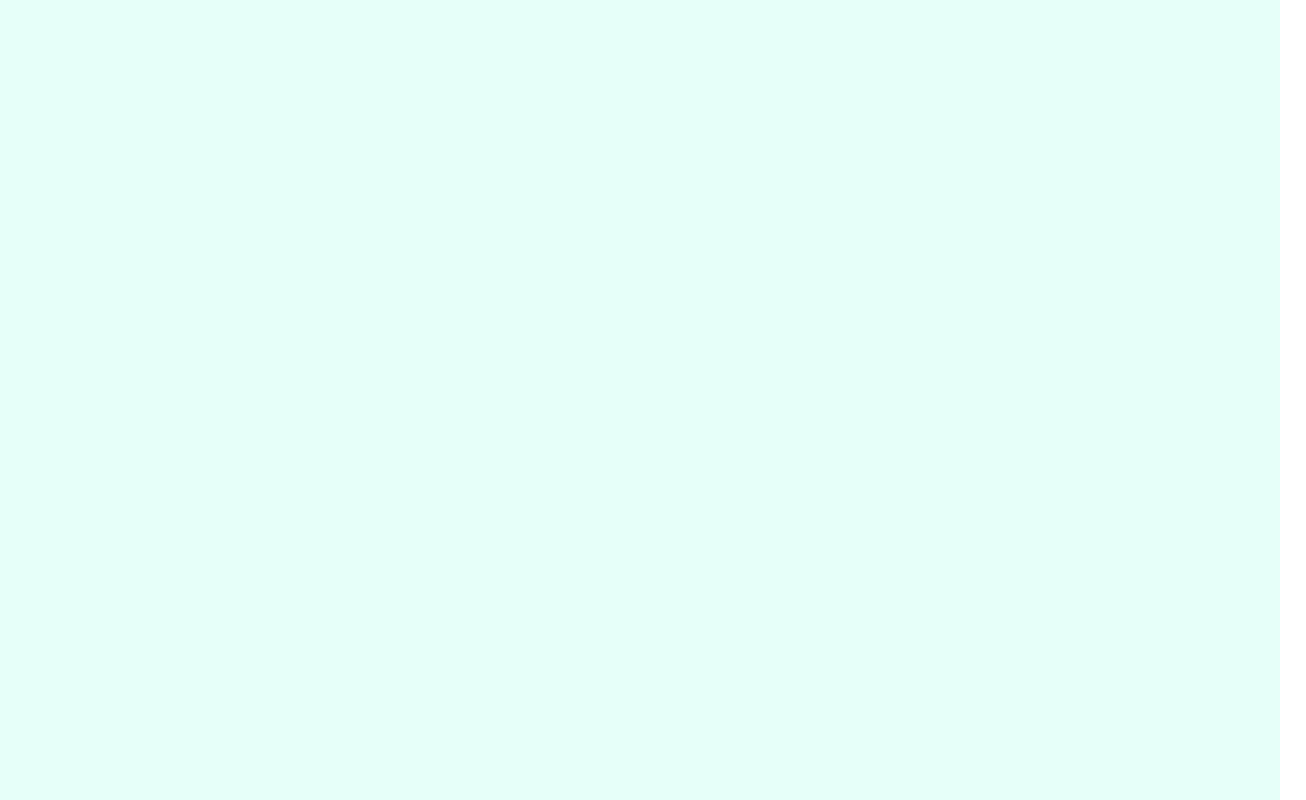
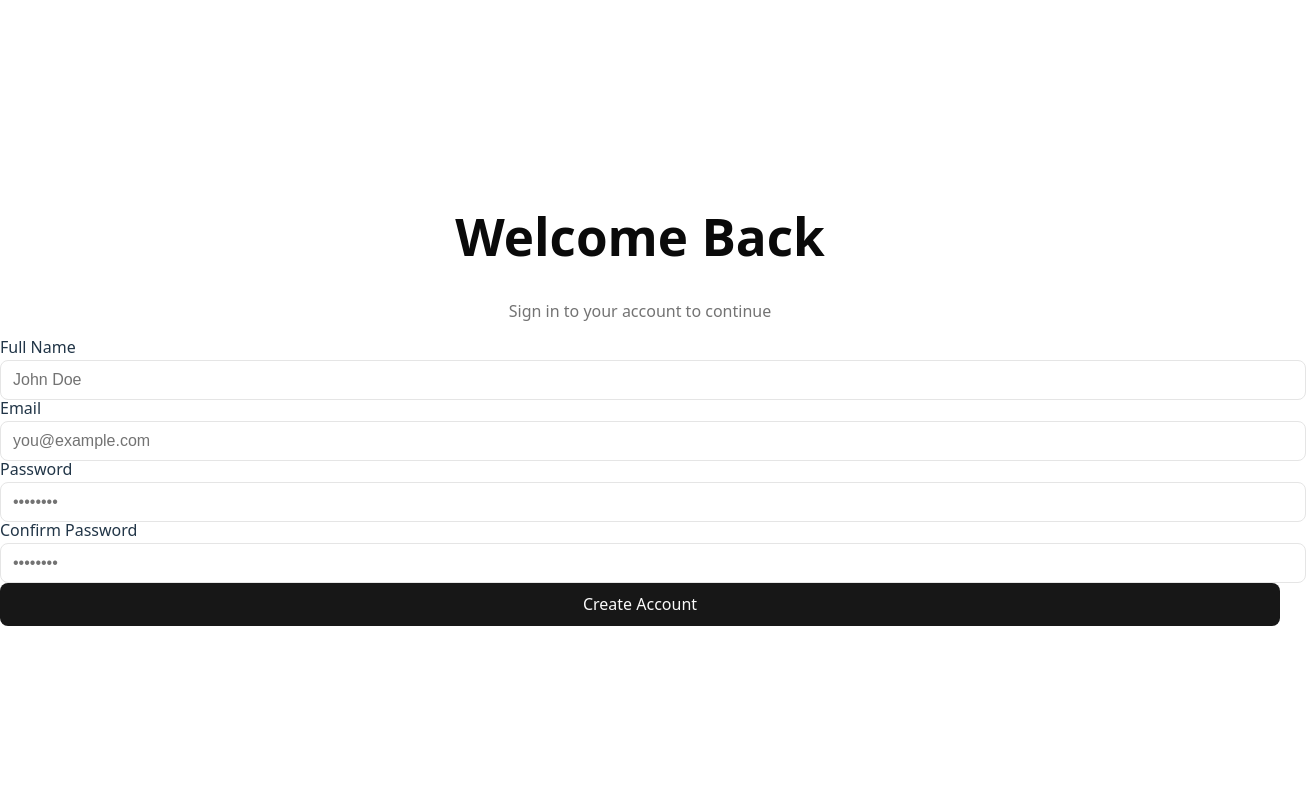
Before and after one commit to solixman/careFlow-front, a React (Vite) app: page /register in a window 1280 px wide. Before the commit this address had no page. Shown: the whole page, 1306 px wide, since content can reach past the window. Built offline with nearby package versions, Linux system fonts and the light colour scheme.

Commit message:
register fully functioning

```diff
--- a/src/App.tsx
+++ b/src/App.tsx
@@ -1,13 +1,14 @@
 import { Routes, Route } from 'react-router-dom'
 import Home from './pages/HomePage'
 import Login from './pages/LoginPage'
+import Register from './pages/RegisterPage'
 
 function App() {
   return (
     <Routes>
       <Route path="/" element={<Home />} />
       <Route path="/login" element={<Login />} />
-
+      <Route path='/register' element={<Register/>}/>
     </Routes>
   )
 }
--- /dev/null
+++ b/src/components/forms/RegisterForm.tsx
@@ -0,0 +1,153 @@
+import React, { useState } from "react";
+import { Input } from "../ui/input";
+import { Button } from "../ui/button";
+import { Label } from "../ui/label";
+
+interface UserProps {
+  id: string;
+  name: string;
+  email: string;
+  role: string;
+  status: string;
+}
+
+interface RegisterFormProps {
+  onRegister: (user: UserProps, token: string) => void;
+}
+
+const RegisterForm: React.FC<RegisterFormProps> = ({ onRegister }) => {
+  const [name, setName] = useState("");
+  const [email, setEmail] = useState("");
+  const [password, setPassword] = useState("");
+  const [password2, setPassword2] = useState("");
+
+  const [isLoading, setIsLoading] = useState(false);
+  const [error, setError] = useState("");
+
+  console.log(isLoading)
+
+  function validate() {
+    if (!name.trim()) return "Name is required.";
+    if (!email.trim()) return "Email is required.";
+    if (!password) return "Password is required.";
+    if (password.length < 6) return "Password must be at least 6 characters.";
+    if (password !== password2) return "Passwords do not match.";
+    return "";
+  }
+
+  async function handleSubmit(e: React.FormEvent<HTMLFormElement>) {
+    e.preventDefault();
+    setError("");
+
+    const validationError = validate();
+    if (validationError) {
+      setError(validationError);
+      return;
+    }
+
+    try {
+      setIsLoading(true);
+
+      const payload = {
+        name: name.trim(),
+        email: email.trim(),
+        password: password.trim(),
+      };
+
+      const res = await fetch("http://localhost:3333/auth/register", {
+        method: "POST",
+        headers: { "Content-Type": "application/json" },
+        body: JSON.stringify(payload),
+      });
+
+      console.log("Status:", res.status);
+      const raw = await res.clone().text();
+      console.log("Raw response:", raw);
+
+      const data = await res.json();
+
+      if (!res.ok) {
+        setError(data?.message || "Registration failed. Try again.");
+        return;
+      }
+
+      const token = data?.token;
+      const user = data?.user;
+
+      if (!token || !user) {
+        setError("Server response did not include token or user.");
+        return;
+      }
+
+      onRegister(user, token);
+
+    } catch (err) {
+      console.error("Register error:", err);
+      setError("An unexpected error occurred.");
+    } finally {
+      setIsLoading(false);
+    }
+  }
+
+  return (
+    <form onSubmit={handleSubmit} className="flex flex-col gap-6 w-full max-w-md">
+      {/* Name */}
+      <div className="flex flex-col gap-1">
+        <Label htmlFor="name">Full Name</Label>
+        <Input
+          id="name"
+          type="text"
+          placeholder="John Doe"
+          value={name}
+          onChange={(e) => setName(e.target.value)}
+        />
+      </div>
+
+      {/* Email */}
+      <div className="flex flex-col gap-1">
+        <Label htmlFor="email">Email</Label>
+        <Input
+          id="email"
+          type="email"
+          placeholder="you@example.com"
+          value={email}
+          onChange={(e) => setEmail(e.target.value)}
+        />
+      </div>
+
+      {/* Password */}
+      <div className="flex flex-col gap-1">
+        <Label htmlFor="password">Password</Label>
+        <Input
+          id="password"
+          type="password"
+          placeholder="••••••••"
+          value={password}
+          onChange={(e) => setPassword(e.target.value)}
+        />
+      </div>
+
+      {/* Confirm Password */}
+      <div className="flex flex-col gap-1">
+        <Label htmlFor="password2">Confirm Password</Label>
+        <Input
+          id="password2"
+          type="password"
+          placeholder="••••••••"
+          value={password2}
+          onChange={(e) => setPassword2(e.target.value)}
+        />
+      </div>
+
+      <Button type="submit" className="w-full">
+        Create Account
+      </Button>
+
+      {error && (
+        <p className="text-red-500 text-sm text-center">{error}</p>
+      )}
+    </form>
+  );
+};
+
+export default RegisterForm;
--- a/src/index.css
+++ b/src/index.css
@@ -13,7 +13,7 @@
   font-weight: 400;
 
   color-scheme: light dark;
-  color: rgba(255, 255, 255, 0.87);
+  color: rgba(0, 0, 0, 0.87);
   background-color: #242424;
 
   font-synthesis: none;
@@ -71,6 +71,7 @@ body {
 }
 
 h1 {
+  color: #1a1a1a;
   font-size: 3.2em;
   line-height: 1.1;
 }
--- /dev/null
+++ b/src/pages/RegisterPage.tsx
@@ -0,0 +1,52 @@
+import RegisterForm from "@/components/forms/RegisterForm";
+import AuthLayout from "@/components/layout/AuthLayout";
+import React, { useState } from "react"
+import { useNavigate } from "react-router-dom";
+
+interface UserProps {
+  id: string, name:string, email: string, role: string,status:string
+}
+
+
+export default function Register(){
+
+     const [user, setUser] = useState<UserProps | null >(null);
+  const [token, setToken] = useState<string | null>(null);
+  console.log(user)
+  console.log(token)
+
+  const navigate = useNavigate();
+
+  const onRegister = (loggedUser: UserProps, accessToken: string) => {
+
+  localStorage.setItem("token", accessToken);
+
+    setUser(loggedUser);
+    setToken(accessToken);
+
+    navigate("/dashboard");
+  };
+
+
+    return (
+        <>
+        <AuthLayout>
+         <div className="flex h-screen">
+        <div className="flex-1 flex items-center justify-center p-8">
+          <div className="w-full max-w-md p-10 rounded-lg shadow-lg backdrop-blur-md bg-background/80">
+            <h1 className="text-3xl font-bold mb-6 text-foreground text-center">
+              Welcome Back
+            </h1>
+
+            <p className="text-sm mb-6 text-muted-foreground text-center">
+              Sign in to your account to continue
+            </p>
+
+            <RegisterForm onRegister={onRegister} />
+          </div>
+        </div>
+      </div>
+        </AuthLayout >
+        </>
+    )
+}
```
